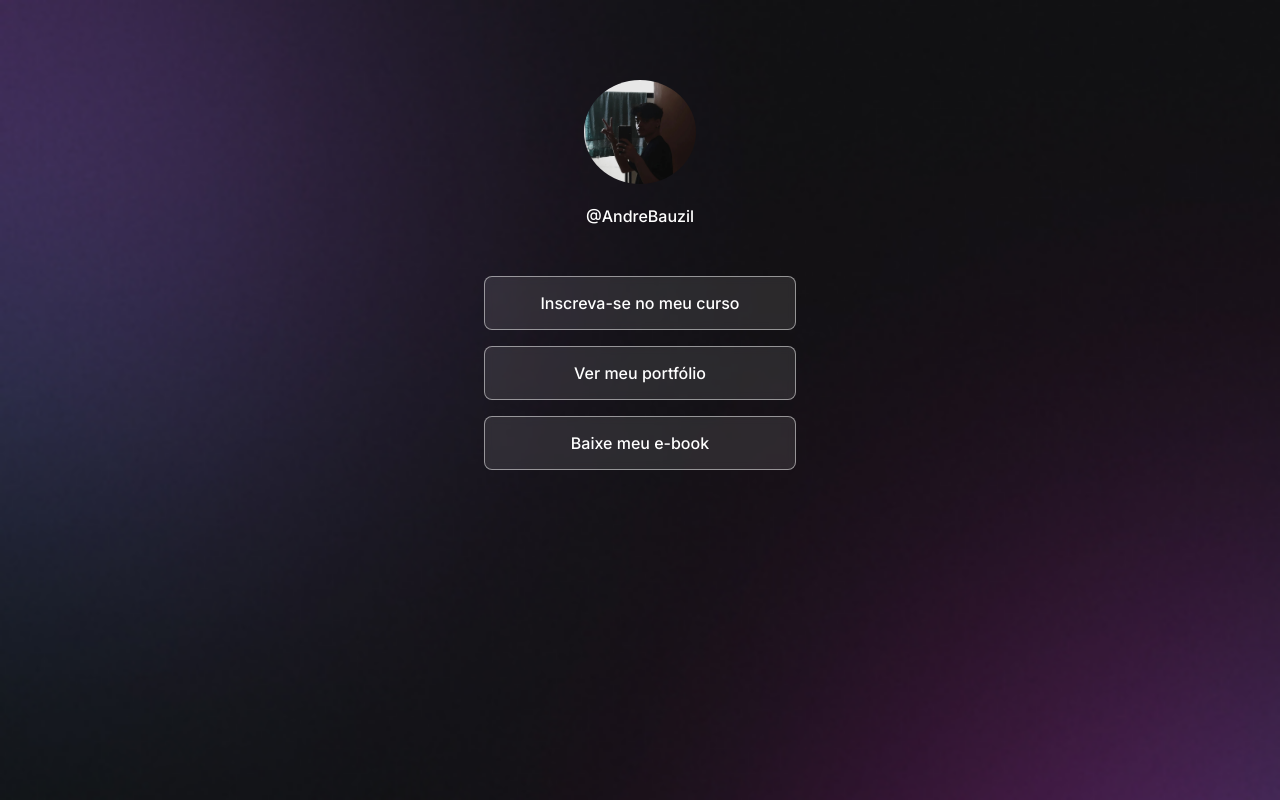
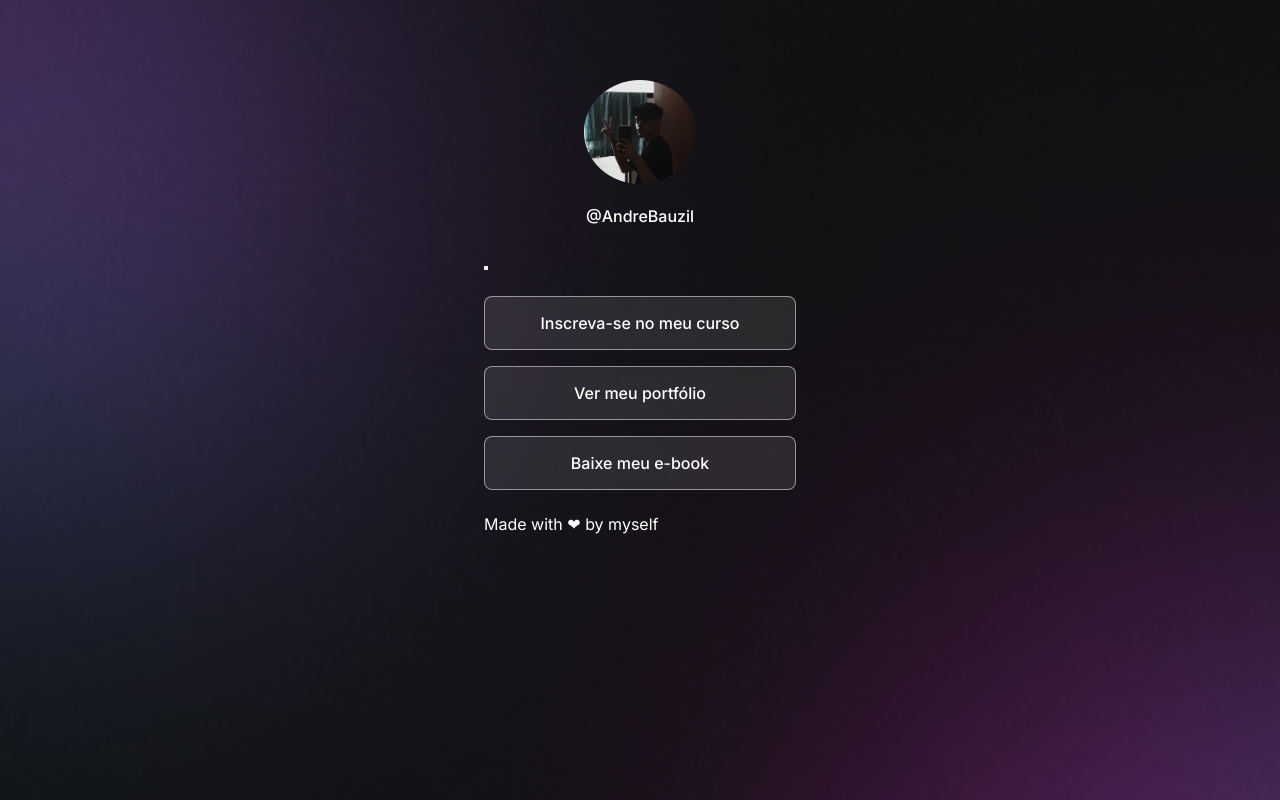
Before and after one commit to AndreBauzil/devlinks, a plain HTML site: page index.html in a window 1280 px wide. Drawn offline with nearby package versions, Linux system fonts and the light colour scheme.

Commit message:
feat: adds switch structure and footer with special thanks

```diff
--- a/index.html
+++ b/index.html
@@ -1,5 +1,5 @@
 <!DOCTYPE html>
-<html lang="en">
+<html lang="en" class="">
 <head>
 
     <link rel="preconnect" href="https://fonts.googleapis.com" />
@@ -24,6 +24,11 @@
                 alt="Foto do dono dos links"
             />
             <p>@AndreBauzil</p>
+        </div>
+
+        <div id="switch">
+            <button></button>
+            <span></span>
         </div>
 
         <ul>
@@ -52,6 +57,8 @@
                 <ion-icon name="logo-linkedin"></ion-icon>
             </a>
         </div>
+
+        <footer>Made with ❤ by myself</footer>
     </div>
 
     <script type="module" src="https://unpkg.com/ionicons@5.5.2/dist/ionicons/ionicons.js" />
```
